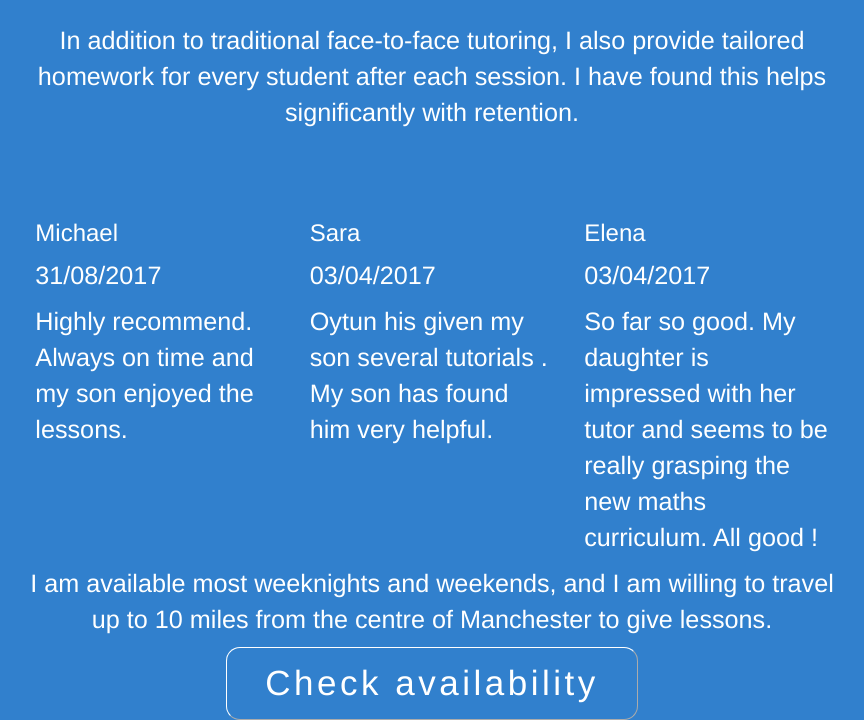
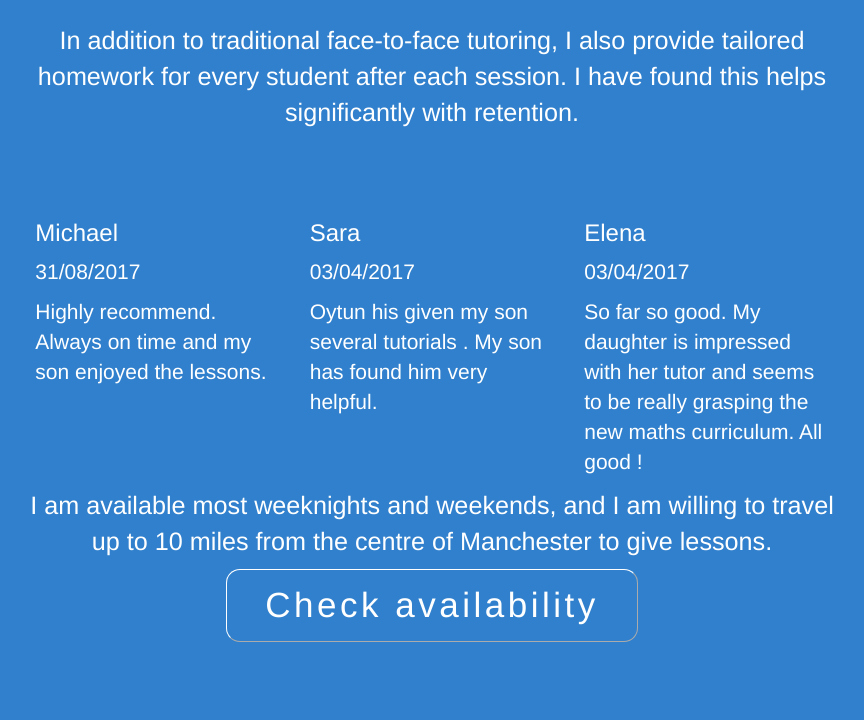
Before and after one commit to Kayra/Oytun-Tutoring, a website: page index.html in a window 1280 px wide. Shown: the part 1216-1936 px from the top of the page, without its empty margins (208-1072 px from the left). After the commit the page ends 1858 px from the top, so only its background shows below. Drawn offline with nearby package versions, Linux system fonts and the light colour scheme; files that its build step writes are made by us from their sources; a web font is replaced by a local one.

Commit message:
Updated styles

```diff
--- a/styles/sass/styles.sass
+++ b/styles/sass/styles.sass
@@ -58,6 +58,7 @@ p
 
 .review p
     text-align: left
+    font-size: 1.5em
 
 
 // Tablet
```
